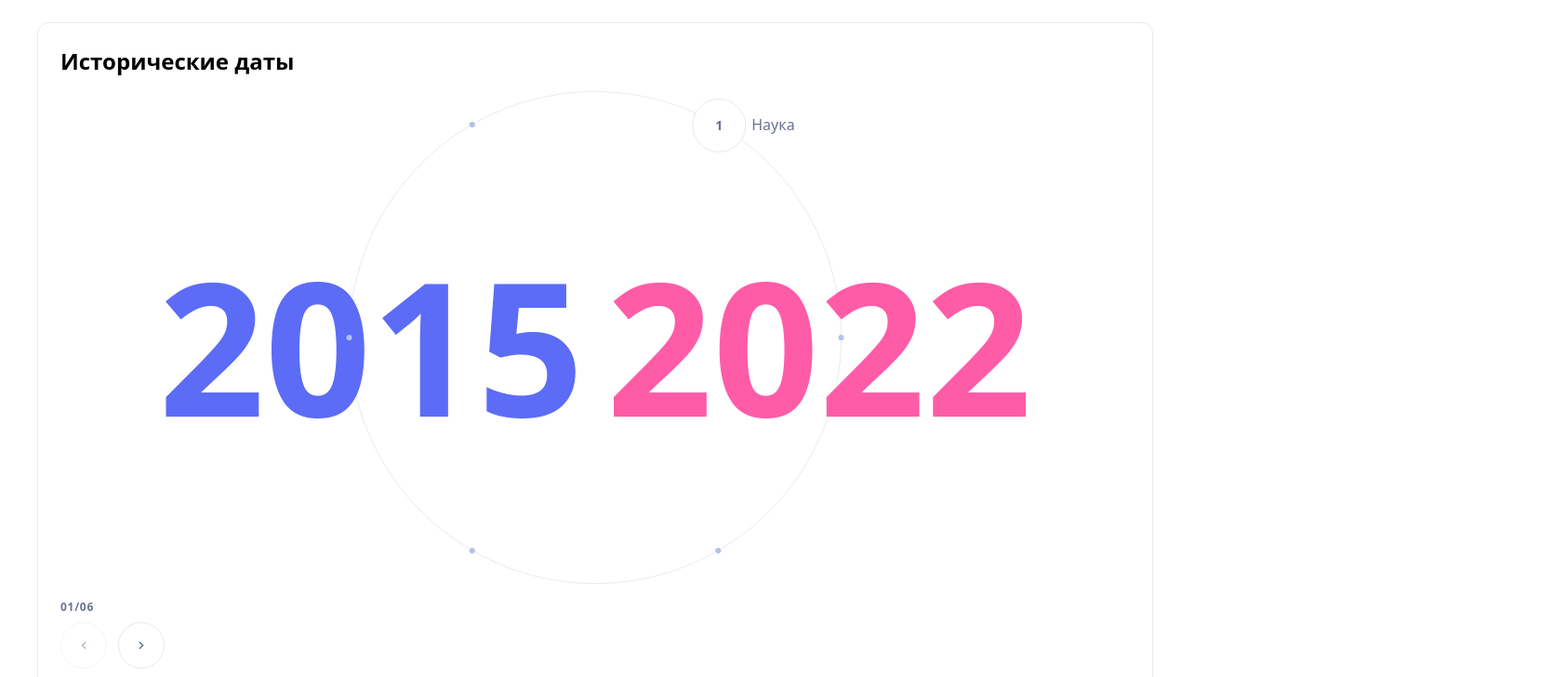
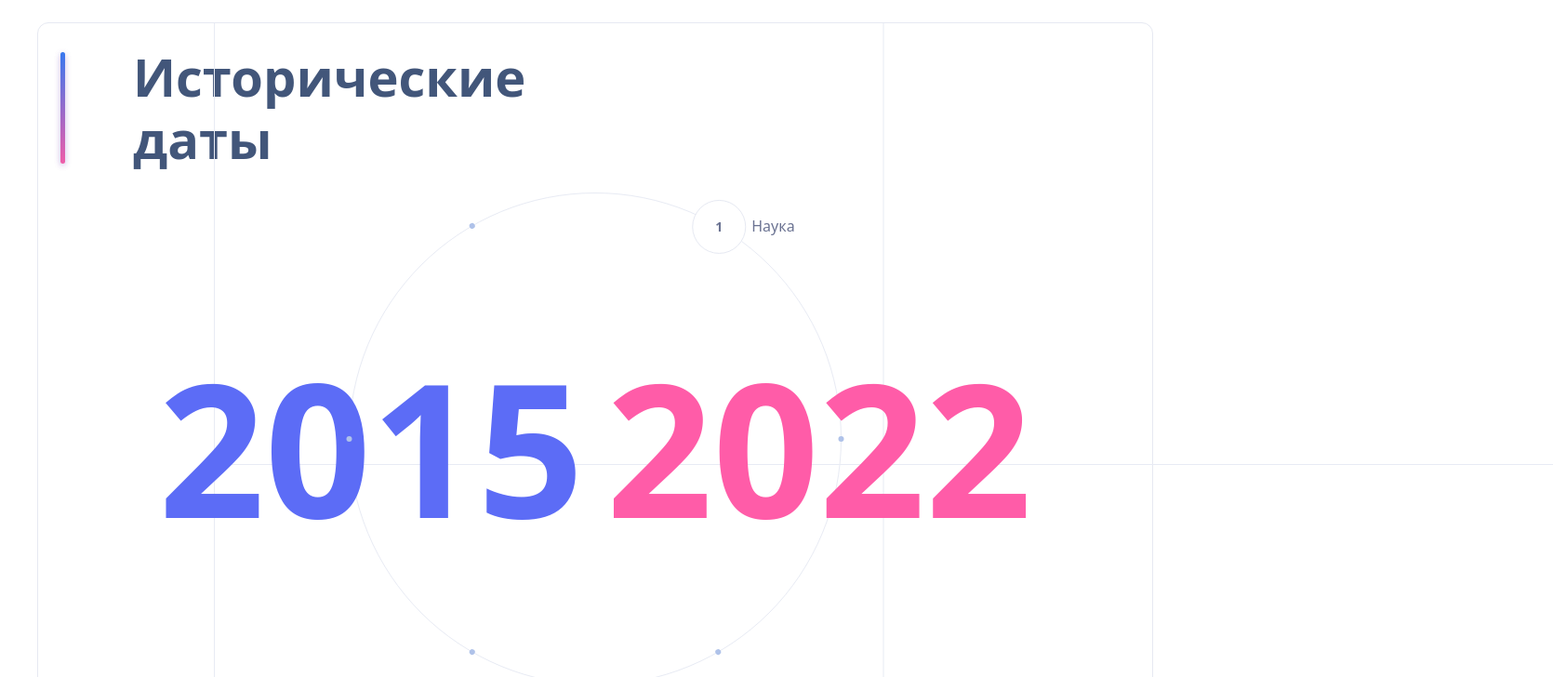
Before and after one commit to BMD63/timeline, a React app: page / in a window 1280 px wide. Shown: the top 728 px of the page at 93% size, 1670 px wide, since content can reach past the window. Built offline with nearby package versions, Linux system fonts and the light colour scheme.

Commit message:
lines added header styled

```diff
--- a/src/components/TimelineBlock/TimelineBlock.scss
+++ b/src/components/TimelineBlock/TimelineBlock.scss
@@ -6,14 +6,79 @@
   padding: 24px;
 }
 
+.tlb-lines {
+  --line-color: #E8EBF4;
+  --line-width: 1px;
+
+  --frame-w: 1440px;
+  --frame-shift: 0px;
+  --h-pos: 47.963%;
+
+  position: absolute;
+  inset: 0;
+  pointer-events: none;
+  z-index: 0;
+
+  width: var(--frame-w);
+  height: 100%;
+  left: 50%;
+  transform: translateX(calc(-50% + var(--frame-shift)));
+}
+
+.tlb-lines .line {
+  position: absolute;
+  background: var(--line-color);
+}
+
+.tlb-lines .line.v {
+  top: 0;
+  bottom: 0;
+  width: var(--line-width);
+}
+
+.tlb-lines .line.v.left { left: 0; }
+
+.tlb-lines .line.v.center {
+  left: 50%;
+  transform: translateX(-0.5px);
+}
+
+.tlb-lines .line.h {
+  left: 0;
+  right: 0;
+  height: var(--line-width);
+  top: var(--h-pos);
+}
 .tlb-header {
   display: flex;
-  align-items: baseline;
-  gap: 12px;
-  margin-bottom: 16px;
+  align-items: center;
+  gap: 73px;
+  margin-bottom: 24px;
+  max-width: 353px;
 }
 
-.tlb-title { font-size: 24px; font-weight: 800; }
+.tlb-title {
+  font-size: 56px;
+  line-height: 1.2;
+  font-weight: 700;
+  color: #42567A;
+  margin: 0;
+  max-width: 100%;
+  overflow-wrap: normal;
+  word-wrap: break-normal;
+  hyphens: manual;
+}
+
+.tlb-accent {
+  width: 5px;
+  height: 120px;
+  border-radius: 2.5px;
+  background: linear-gradient(180deg, #3877EE 0%, #EF5DA8 100%);
+  box-shadow:
+    0 2px 6px rgba(56, 119, 238, .25),
+    0 2px 6px rgba(239, 93, 168, .25);
+  flex: 0 0 auto;
+}
 .tlb-subtitle { font-size: 16px; color: #6b7392; }
 
 .tlb-top {
--- a/src/components/TimelineBlock/TimelineBlock.tsx
+++ b/src/components/TimelineBlock/TimelineBlock.tsx
@@ -51,8 +51,18 @@ export default function TimelineBlock({ ranges }: Props) {
 
   return (
     <section className="tlb-root" ref={rootRef} onMouseDown={handleMouseDown}>
+      <div
+        className="tlb-lines"
+        aria-hidden
+        style={{ ['--frame-shift' as any]: '310px' }}
+      >
+        <span className="line v left" />
+        <span className="line v center" />
+        <span className="line h" />
+      </div>
       <div className="tlb-header">
-        <div className="tlb-title">Исторические даты</div>
+        <span className="tlb-accent" aria-hidden />
+        <h2 className="tlb-title">Исторические даты</h2>
       </div>
 
       <div className="tlb-top">
```
